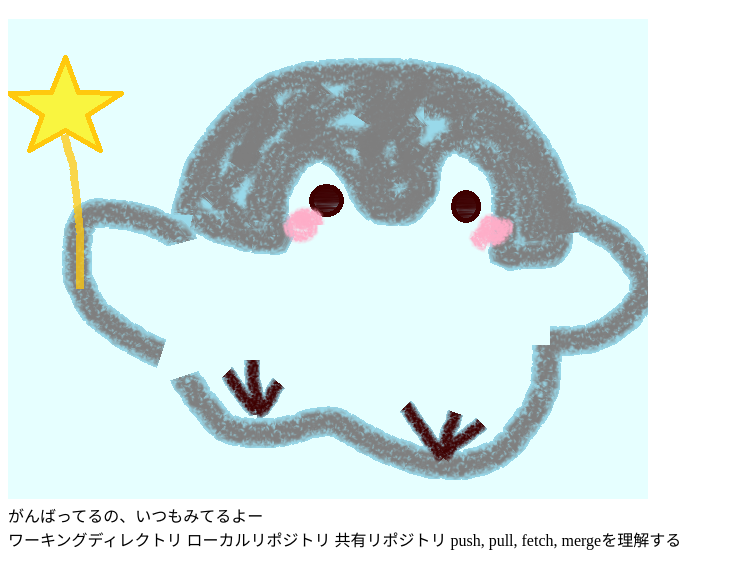
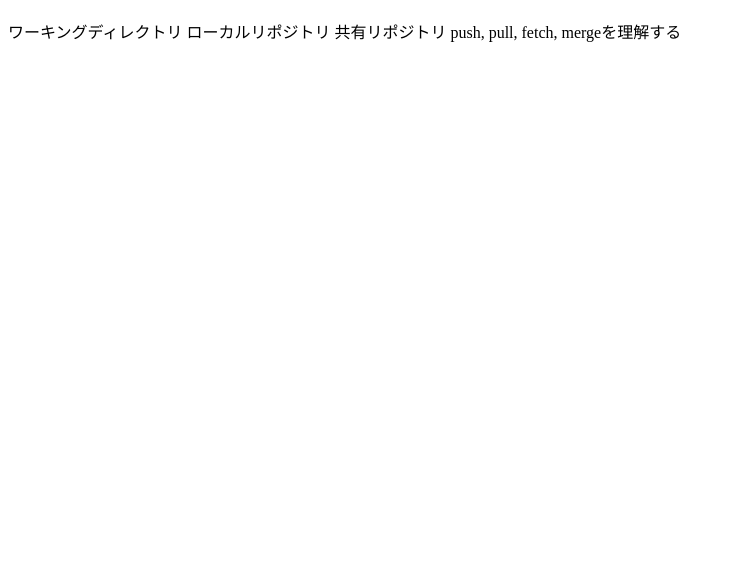
Before and after one commit to Ak870/TestWebPage2, a plain HTML site: page index.html in a window 1280 px wide. Shown: the part 70-658 px from the top of the page, without its empty margins (0-734 px from the left). Drawn offline with Linux system fonts and the light colour scheme.

Commit message:
Revert "Feature/image"

```diff
--- a/index.html
+++ b/index.html
@@ -5,8 +5,6 @@
     </head>
     <body>
         <h1>gitに慣れる</h1>
-        <img src="top.png" alt="image character" title="がんばってるの、いつもみてるよー"><br>
-        がんばってるの、いつもみてるよー<br>
 
         ワーキングディレクトリ
         ローカルリポジトリ
```
Also changed, not shown: top.png (deleted).
